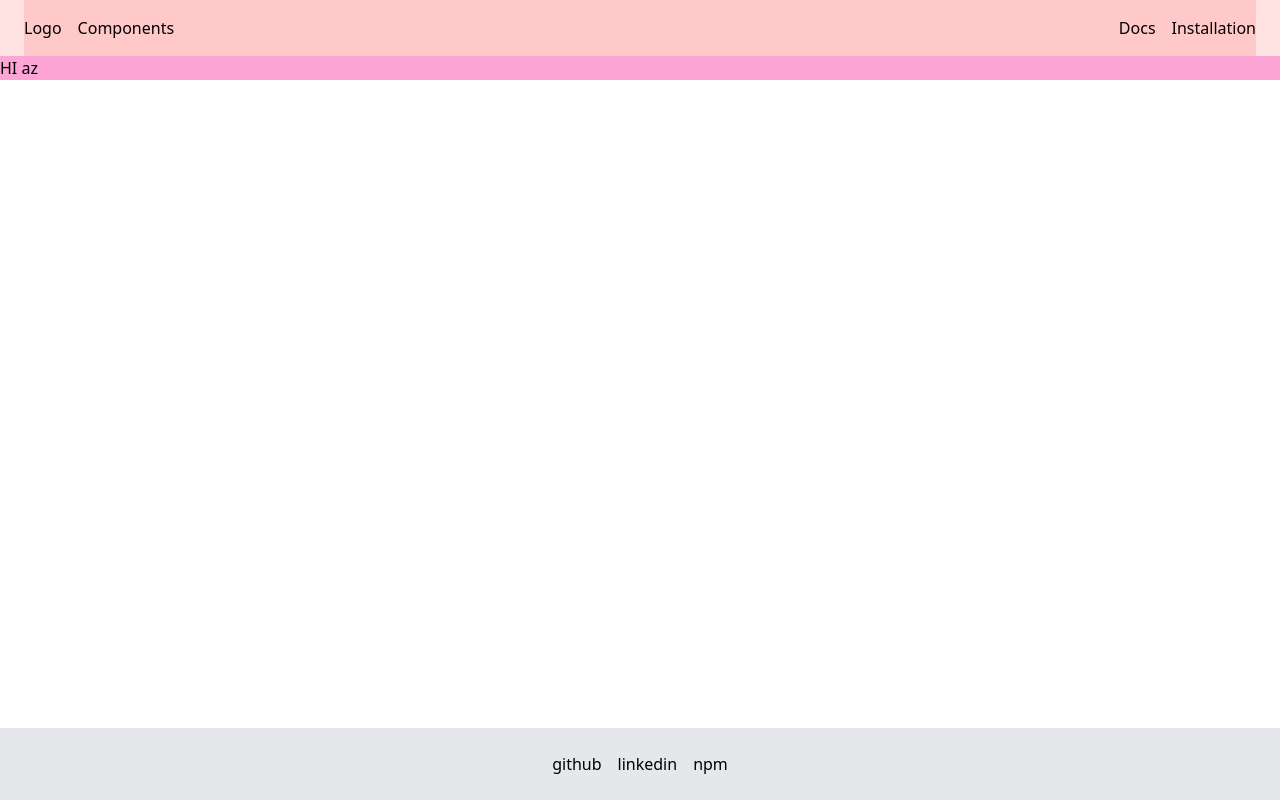
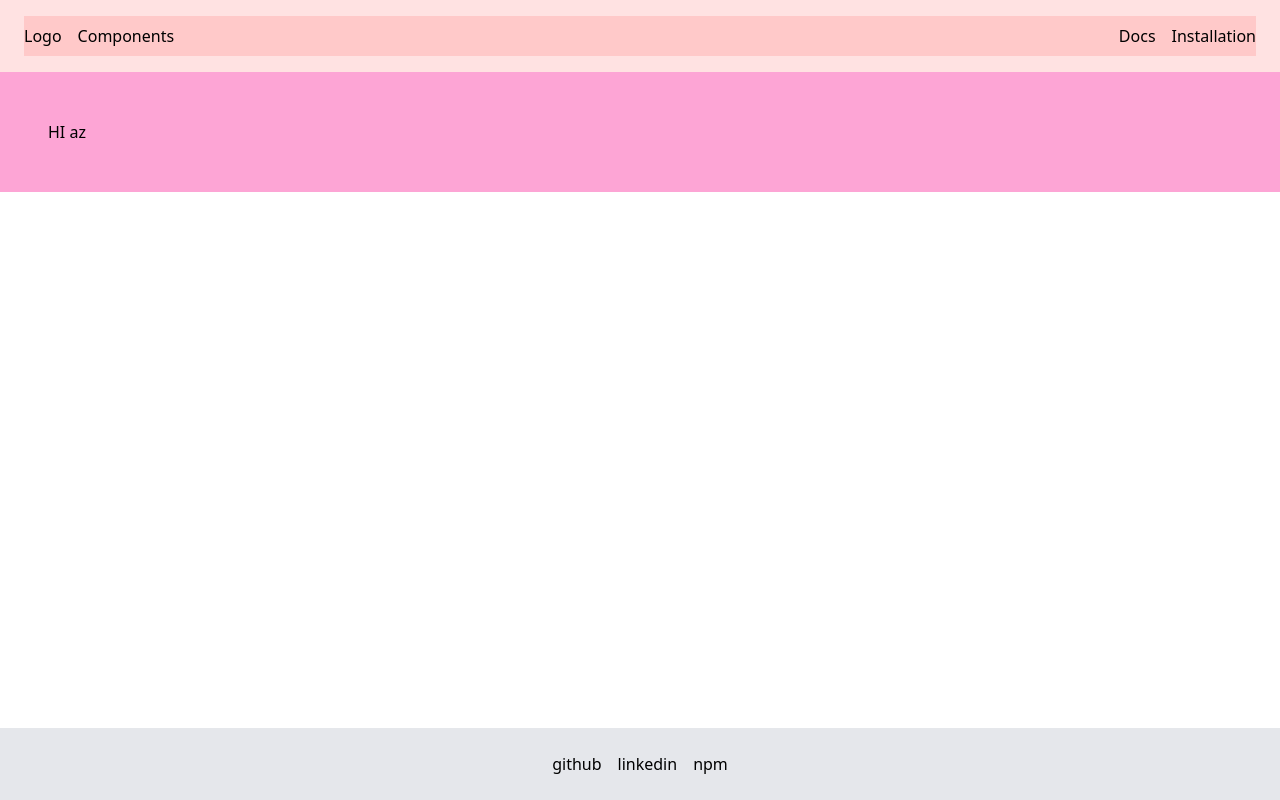
Before and after one commit to joujou144/divyui-docs, a Next.js app: page / in a window 1280 px wide. Built offline with nearby package versions, Linux system fonts and the light colour scheme.

Commit message:
setup footer and navbar

```diff
--- a/app/globals.css
+++ b/app/globals.css
@@ -30,8 +30,7 @@ html {
 }
 
 body {
-  background: white;
-  min-height: 100dvh;
+  min-height: 100svh;
   display: flex;
   flex-direction: column;
 }
--- a/app/layout.js
+++ b/app/layout.js
@@ -1,7 +1,7 @@
+import { Footer } from "@/components/footer";
+import { Navbar } from "@/components/nav-bar";
 import { Geist, Geist_Mono } from "next/font/google";
 import "./globals.css";
-import { Navbar } from "@/components/nav-bar";
-import { Footer } from "@/components/footer";
 
 const geistSans = Geist({
   variable: "--font-geist-sans",
@@ -25,7 +25,8 @@ export default function RootLayout({ children }) {
         className={`${geistSans.variable} ${geistMono.variable} antialiased`}
       >
         <Navbar />
-        {children}
+        <div className="bg-pink-300 h-full p-6">{children}</div>
+
         <Footer />
       </body>
     </html>
--- a/app/page.js
+++ b/app/page.js
@@ -1,3 +1,3 @@
 export default function Home() {
-  return <div className="bg-pink-300 h-full">HI az</div>;
+  return <div className="bg-pink-300 h-full p-6">HI az</div>;
 }
--- a/components/nav-bar.js
+++ b/components/nav-bar.js
@@ -2,8 +2,8 @@ import Link from "next/link";
 
 export const Navbar = () => {
   return (
-    <nav className="w-full bg-red-100 px-6">
-      <div className="bg-red-200 flex justify-between items-center py-4">
+    <nav className="w-full bg-red-100 px-6 py-4">
+      <div className="bg-red-200 flex justify-between items-center py-2">
         {/* Left nav */}
         <div className="flex gap-4">
           <Link href="./">Logo</Link>
```
